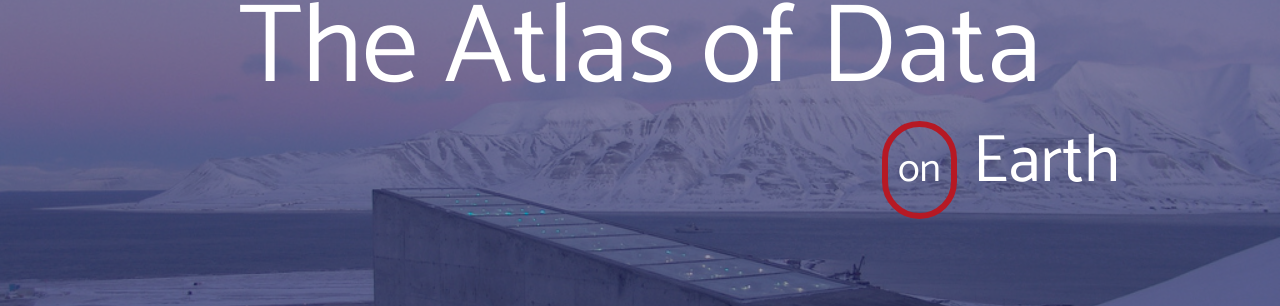
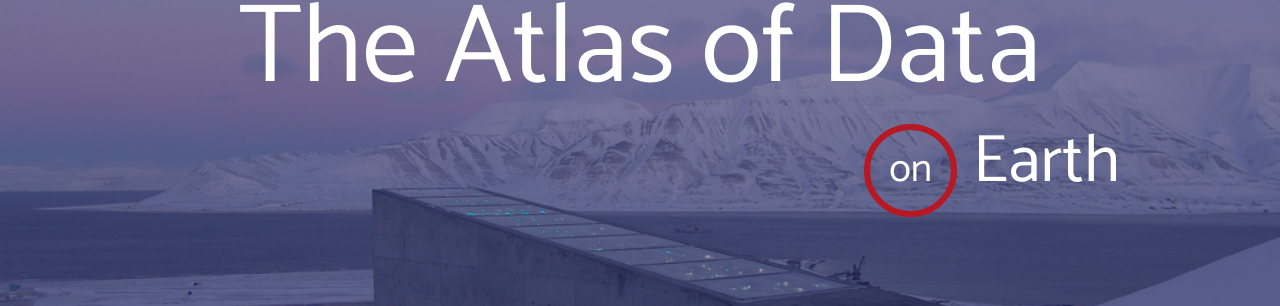
Before and after one commit to atlasofdata/atlasofdata.github.io, a Jekyll site: the page built from index.md, in a window 1280 px wide. Shown: the part 231-537 px from the top of the page. Built offline with Jekyll 4.4.1, drawn with Linux system fonts in a browser that asks for light colours; nearby versions of some CDN libraries; a script that is not in the unit is left out.

Commit message:
home "on" shape is round again

```diff
--- a/css/main.scss
+++ b/css/main.scss
@@ -92,15 +92,17 @@ figure {
         font-size: .6em;
 
         .on {
-          height: 8em;
-          width: 8em;
+          height: 1.5em;
+          width: 1.5em;
+          line-height: 1.5em;
+          display: inline-block;
           text-align:center;
           font-size: .6em;
           padding: .25em;
           border: 6px solid $primary-color;
-          -webkit-border-radius:8em;
-          -moz-border-radius:8em;
-          border-radius:8em;
+          -webkit-border-radius:1.5em;
+          -moz-border-radius:1.5em;
+          border-radius:1.5em;
         }
       }
     }
```
